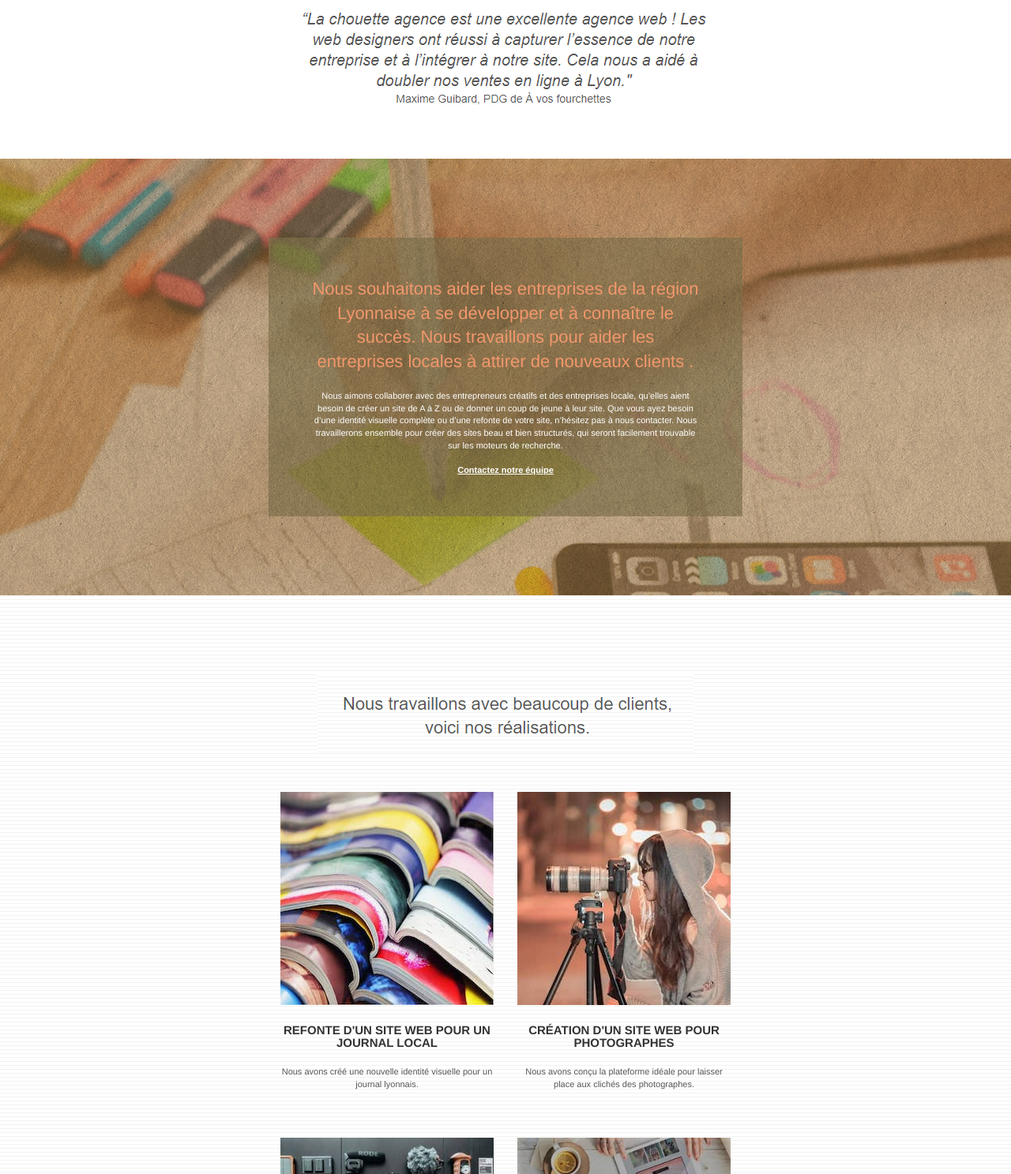
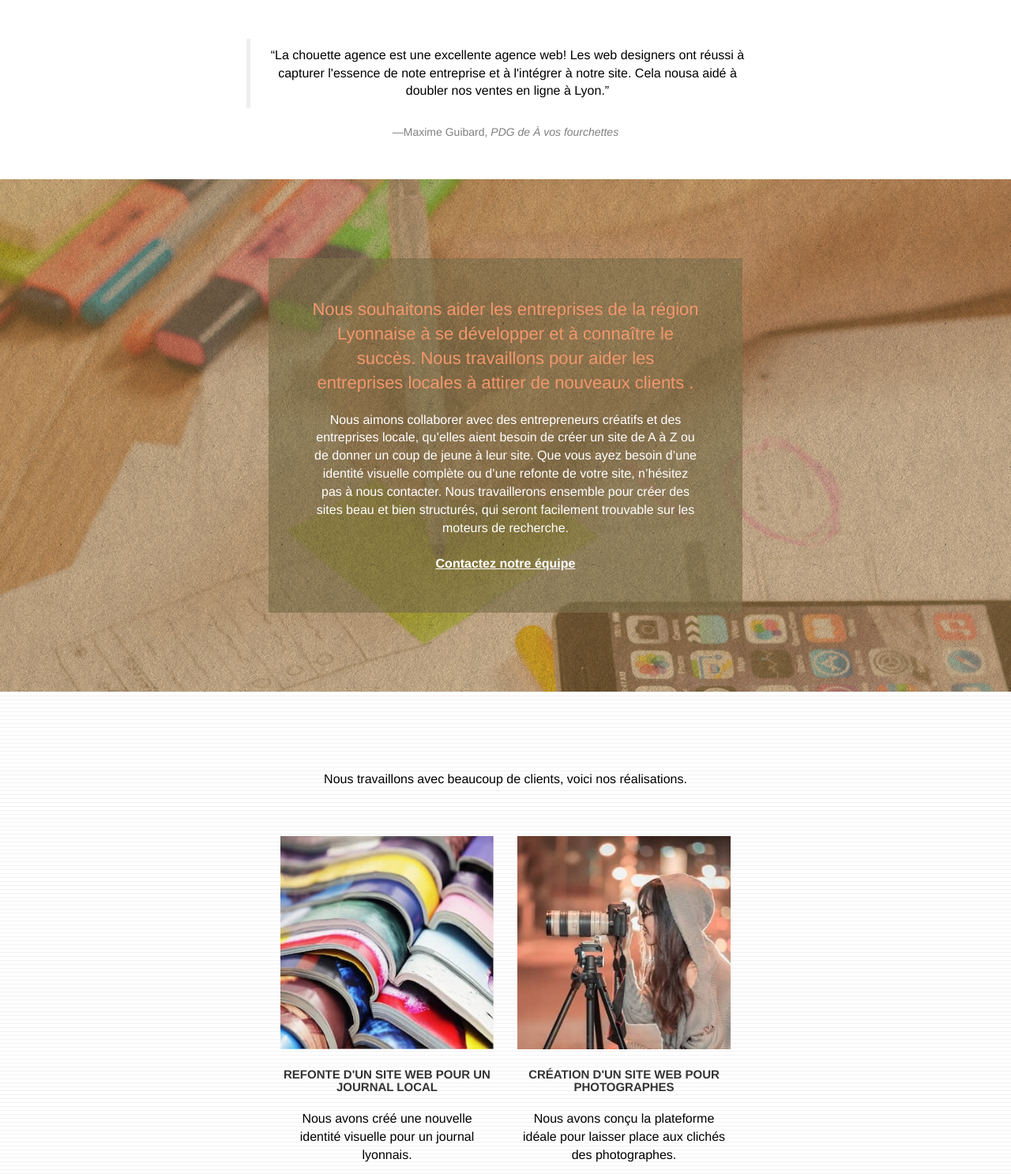
Before and after one commit to Hilali34/-HilaliAbdelali_04_21012021-, a plain HTML site: page index.html in a window 1280 px wide. Shown: the part 976-2463 px from the top of the page at 79% size. Drawn offline with Linux system fonts and the light colour scheme.

Commit message:
optimisation nom et alt des images optimisation des paragraphes

```diff
--- a/index.html
+++ b/index.html
@@ -80,9 +80,9 @@
 <div class="bloc bgc-white l-bloc" id="bloc-2-services">
 	<div class="container bloc-md">
 		<div class="row">
-			<div class="col-sm-12 text-center">
-				<img alt="agence web, agence web paris, web design paris, stratégie web" src="img/title.png" />
-			</div>
+			<p class="col-sm-12 text-center">
+			 La chouette agence est une agence de web design qui aide les entreprises à devenir attractives et visibles sur internet.
+			</p>
 		</div>
 		<div class="row voffset-lg med-width-whitespace">
 			<div class="col-sm-4">
@@ -120,10 +120,13 @@
 			</div>
 		</div>
 		<div class="row voffset-lg voffset">
-			<div class="col-xs-12 col-md-8 col-md-offset-2 text-center">
-				<img alt="agence web, agence web paris, web design paris, stratégie web" src="img/citation.png" />
+			<figure class="col-xs-12 col-md-8 col-md-offset-2 text-center">
+				<blockquote>
+					<p>La chouette agence est une excellente agence web! Les web designers ont réussi à capturer l'essence de note entreprise et à l'intégrer à notre site. Cela nousa aidé à doubler nos ventes en ligne à Lyon.</p>
+				</blockquote>
+				<figcaption>—Maxime Guibard, <cite>PDG de À vos fourchettes</cite></figcaption>
 
-			</div>
+			</figure>
 		</div>
 	</div>
 </div>
@@ -150,13 +153,13 @@
 <div class="bloc bgc-white bg-lines-h2-bg bg-repeat l-bloc" id="bloc-4-portfolio">
 	<div class="container bloc-lg">
 		<div class="row">
-			<div class="col-sm-12 text-center">
-				<img alt="agence web, agence web paris, web design paris, stratégie web" src="img/title2.png" />
-			</div>
+			<p class="col-sm-12 text-center">
+				Nous travaillons avec beaucoup de clients, voici nos réalisations.
+			</p>
 		</div>
 		<div class="row tight-width-whitespace portfolio-row">
 			<div class="col-sm-6">
-				<a href="#" data-lightbox="img/1.jpg" data-gallery-id="gallery-1" data-caption="Refonte d'un site web pour un journal local" data-frame="snapshot-lb"><img src="img/1.jpg" alt="paris web design logo agence web meilleure agence et refonte site web journal" class="img-responsive portfolio-thumb" /></a>
+				<a href="#" data-lightbox="img/site-web-journal-local-a-lyon" data-gallery-id="gallery-1" data-caption="Refonte d'un site web pour un journal local à Lyon" data-frame="snapshot-lb"><img src="img/site-web-journal-local-a-lyon.jpg" alt="site web journal d'un journal local à Lyon web designer par la chouette agence" class="img-responsive portfolio-thumb center-block" /></a>
 				<h3 class="mg-md text-center">
 					Refonte d'un site web pour un journal local
 				</h3>
@@ -165,7 +168,7 @@
 				</p>
 			</div>
 			<div class="col-sm-6">
-				<a href="#" data-lightbox="img/2.jpg" data-gallery-id="gallery-1" data-caption="Création d'un site web pour photographes" data-frame="snapshot-lb"><img src="img/2.jpg" class="img-responsive portfolio-thumb" alt="paris web design logo agence web meilleure agence, Création d'un site web pour photographes" /></a>
+				<a href="#" data-lightbox="img/site-web-photographe-lyonnais.jpg" data-gallery-id="gallery-1" data-caption="Création d'un site et web design pour photographes à Lyon" data-frame="snapshot-lb"><img src="img/site-web-photographe-lyonnais.jpg" class="img-responsive portfolio-thumb center-block" alt="site web d'un photographes à Lyon web designer par la chouette agence" /></a>
 				<h3 class="mg-md text-center">
 					Création d'un site web pour photographes
 				</h3>
@@ -176,7 +179,7 @@
 		</div>
 		<div class="row tight-width-whitespace portfolio-row">
 			<div class="col-sm-6">
-				<a href="#" data-lightbox="img/3.jpg" data-gallery-id="gallery-1" data-caption="Création d'un site internet pour un voyageur" data-frame="snapshot-lb"><img src="img/3.jpg" class="img-responsive portfolio-thumb" alt="paris web design logo agence web meilleure agence, Création d'un site web pour voyageur"/></a>
+				<a href="#" data-lightbox="img/site-web-voyageur lyonnais.jpg" data-gallery-id="gallery-1" data-caption="Création d'un site et web design pour un voyageur lyonnais" data-frame="snapshot-lb"><img src="img/site-web-voyageur lyonnais.jpg" class="img-responsive portfolio-thumb center-block" alt="site web d'un voyageur lyonnais web designer par la chouette agence"/></a>
 				<h3 class="mg-md text-center">
 					Création d'un site internet pour un voyageur
 				</h3>
@@ -185,7 +188,7 @@
 				</p>
 			</div>
 			<div class="col-sm-6">
-				<a href="#" data-lightbox="img/4.jpg" data-gallery-id="gallery-1" data-caption="Conception d'un site pour une agence de mariage" data-frame="snapshot-lb"><img src="img/4.jpg" class="img-responsive portfolio-thumb" alt="paris web design logo agence web meilleure agence, Création d'un site web pour agence de mariage" /></a>
+				<a href="#" data-lightbox="img/site-web-agence-de-mariage-a-lyon.jpg" data-gallery-id="gallery-1" data-caption="Conception et web design d'un site pour une agence de mariage à lyon" data-frame="snapshot-lb"><img src="img/site-web-agence-de-mariage-a-lyon.jpg" class="img-responsive portfolio-thumb center-block" alt="site web d'une agence de mariage web designer par la chouette agence" /></a>
 				<h3 class="mg-md text-center">
 					Conception d'un site pour une agence de mariage
 				</h3>
--- a/style.css
+++ b/style.css
@@ -651,7 +651,7 @@ label,
 a {
     font-family: "helvetica";
     font-weight: 400;
-    color: #575757!important;
+    color: black;
 }
 
 .container {
@@ -677,7 +677,7 @@ a {
 }
 
 p {
-    font-size: 11px;
+    font-size: 1.6rem;
 }
 
 .tight-width-whitespace {
@@ -1060,3 +1060,15 @@ h4 {
     font-family: "Kingthings";
     margin:inherit;
 }
+/* blockquote p {
+    padding: 15px;
+    background: #eee;
+    border-radius: 5px;
+} */
+blockquote p::before {
+    content: '\201C';
+}
+
+blockquote p::after {
+    content: '\201D';
+}
```
Also changed, not shown: img/1.jpg (deleted), img/2.jpg (deleted), img/citation.png (deleted), img/site-web-agence-de-mariage-a-lyon.jpg (renamed from img/4.jpg), img/site-web-journal-local-a-lyon.jpg (added), img/site-web-photographe-lyonnais.jpg (added), img/site-web-voyageur lyonnais.jpg (renamed from img/3.jpg), img/title.png (deleted), img/title2.png (deleted).
